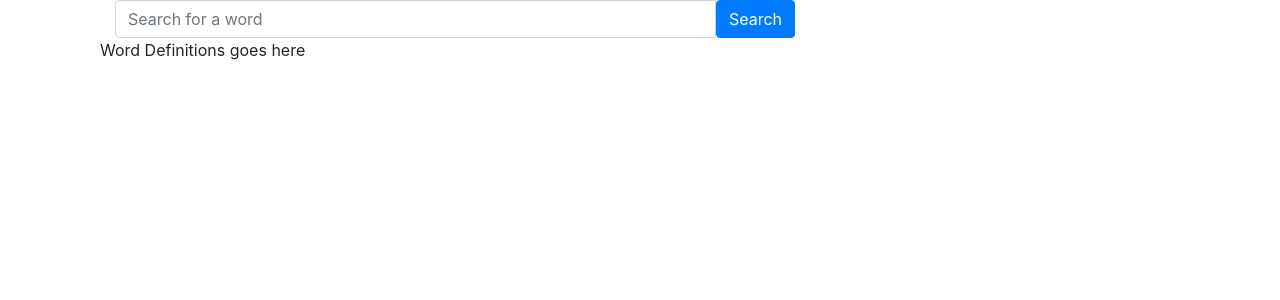
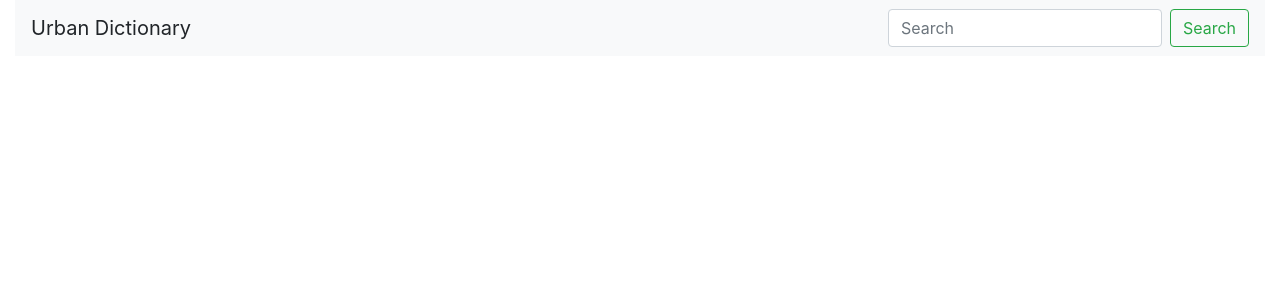
Before and after one commit to femzy123/urban-dictionary, a Vue app: page / in a window 1280 px wide. Shown: the top 300 px of the page. Built offline with nearby package versions, Linux system fonts and the light colour scheme.

Commit message:
Fetch Definitions using Axios

```diff
--- a/package.json
+++ b/package.json
@@ -8,6 +8,7 @@
     "lint": "vue-cli-service lint"
   },
   "dependencies": {
+    "axios": "^0.18.0",
     "bootstrap": "^4.3.1",
     "core-js": "^2.6.5",
     "jquery": "^3.4.1",
--- a/public/index.html
+++ b/public/index.html
@@ -5,6 +5,7 @@
     <meta http-equiv="X-UA-Compatible" content="IE=edge">
     <meta name="viewport" content="width=device-width,initial-scale=1.0">
     <link rel="icon" href="<%= BASE_URL %>favicon.ico">
+    <link rel="stylesheet" href="https://cdnjs.cloudflare.com/ajax/libs/font-awesome/4.3.0/css/font-awesome.min.css">
     <title>Urban Dictionary</title>
   </head>
   <body>
--- a/src/App.vue
+++ b/src/App.vue
@@ -1,21 +1,22 @@
 <template>
-  <div id="app" class="container">
-    <div class="col-12 col-md-8 col-lg-8">
+  <div id="app" class="">
+    <div class="col-12">
       <Search></Search>
-      <Definitions></Definitions>
+
     </div>
 
   </div>
 </template>
 
 <script>
-import Search from './components/Search'
-import Definitions from './components/Definitions'
+import Search from './components/Search.vue'
+
+
 
 export default {
   name: 'app',
   components: {
-    Search, Definitions
+    Search
   }
 }
 </script>
--- a/src/components/Definitions.vue
+++ /dev/null
@@ -1,21 +0,0 @@
-<template>
-    <div>
-        Word Definitions goes here
-    </div>
-</template>
-
-<script>
-export default {
-    name: "Definitions",
-    data () {
-        return {
-            definitions: []
-        }
-    }
-
-}
-</script>
-
-<style>
-
-</style>
--- a/src/components/Search.vue
+++ b/src/components/Search.vue
@@ -1,22 +1,51 @@
 <template>
     <div>
-        <div class="input-group col-12">
-            <input type="text" class="form-control" placeholder="Search for a word" />
-            <span class="input-group-btn">
-                <button class="btn btn-primary" type="button">
-                    Search
-                </button>
-            </span>
+
+        <nav class="navbar navbar-light bg-light justify-content-between">
+            <a class="navbar-brand">Urban Dictionary</a>
+            <form class="form-inline" v-on:submit.prevent="onSubmit">
+                <input class="form-control mr-sm-2" type="search" placeholder="Search" aria-label="Search" v-model="text" v-on:keyup.enter="getDefinitions">
+                <button class="btn btn-outline-success my-2 my-sm-0" @click="getDefinitions">Search</button>
+            </form>
+        </nav>
+
+        <div>
+            <div><h3> {{ searchText }}</h3></div><br>
+
+            <div v-for="definition in definitions" v-bind:key="definition.defid">
+                <h5>Definition</h5>
+                <p>{{definition.definition}}</p>
+                <p><strong>Example: </strong> {{ definition.example }}</p>
+                <small><em>Author: {{ definition.author}}</em></small>
+                <hr>
+            </div>
         </div>
+
     </div>
 </template>
 
 <script>
+
+import axios from 'axios'
+
 export default {
     name: "Search",
     data() {
         return {
-            text: ""
+            text: "",
+            definitions: [],
+            searchText: ""
+        }
+    },
+    methods: {
+        getDefinitions: function() {
+            this.searchText = this.text
+            axios.get('http://api.urbandictionary.com/v0/define?term=' + this.text)
+            .then(response => {
+                console.log(response.data.list)
+                this.definitions = response.data.list
+            })
+            .catch(err => console.log(err))
         }
     }
 }
```
Also changed, not shown: 1 other file (tests, documents, lock files or other folders).
